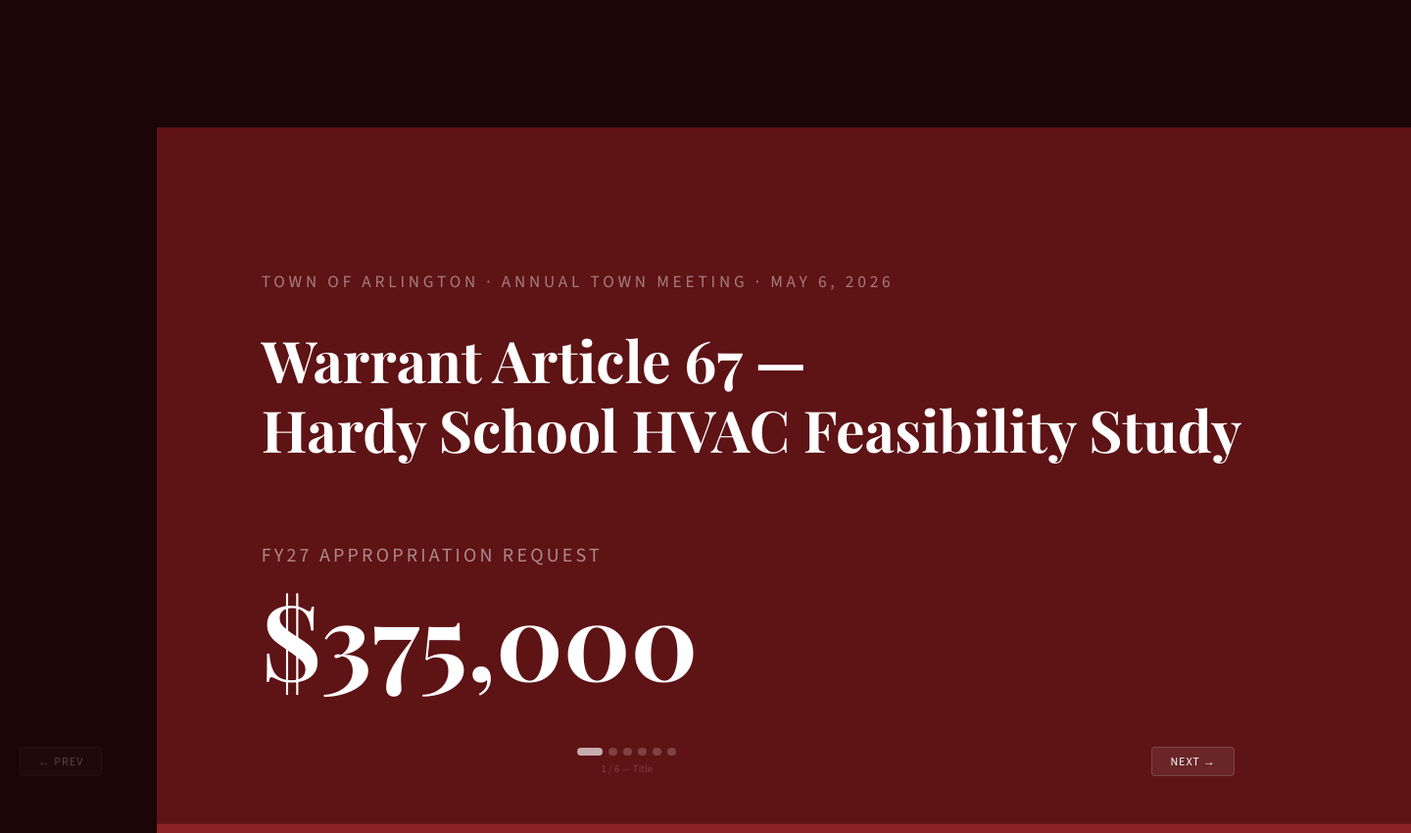
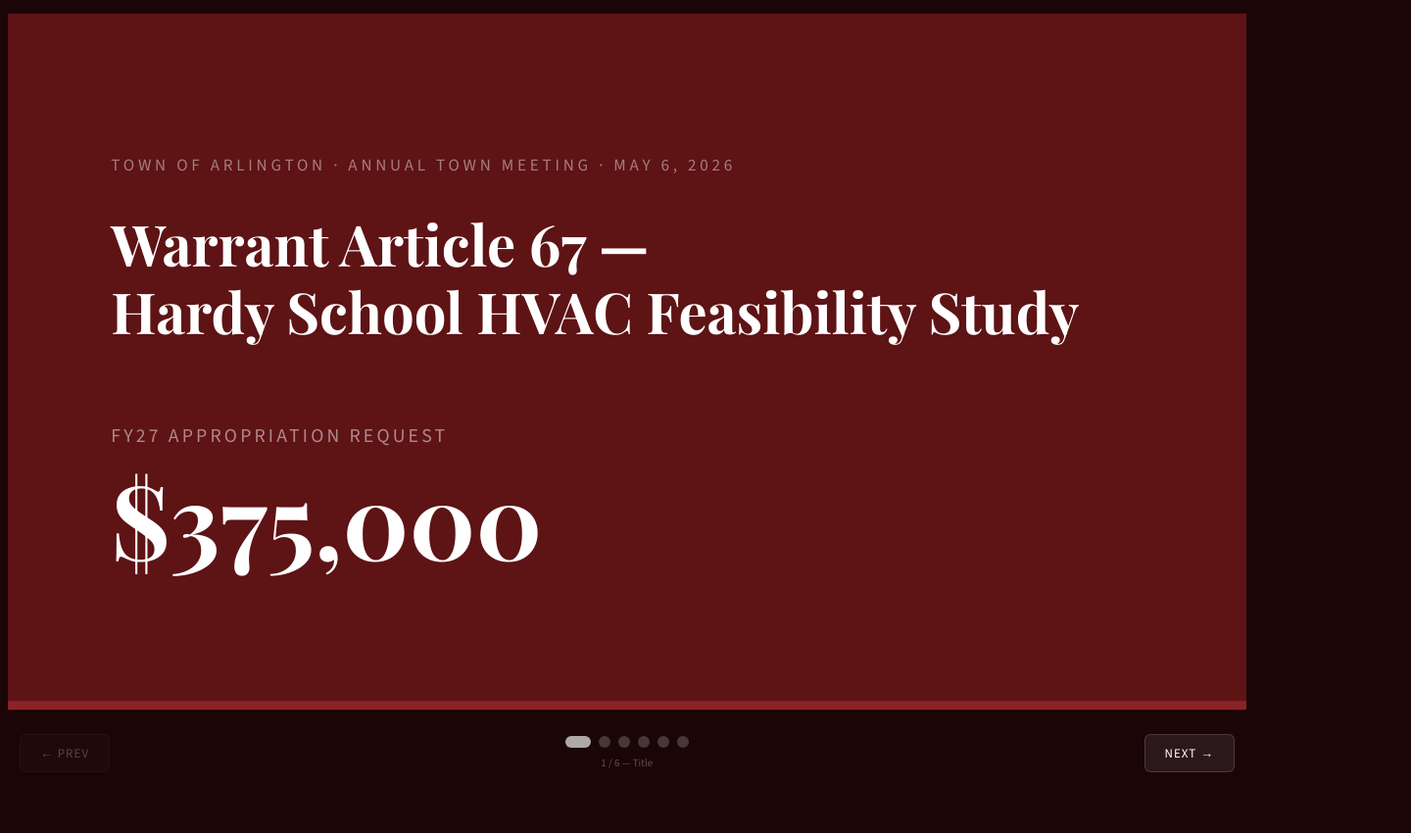
Before and after one commit to solomj00/Hardy, a plain HTML site: page index.html in a window 1280 px wide. Shown: the whole page at 98% size, 1440 px wide, since content can reach past the window. After the commit the page ends 800 px from the top, so only its background shows below. Drawn offline with nearby package versions, Linux system fonts and the light colour scheme.

Commit message:
Update index.html
Gemini version

```diff
--- a/index.html
+++ b/index.html
@@ -10,8 +10,24 @@
   <script src="https://unpkg.com/@babel/standalone/babel.min.js"></script>
   <style>
     * { margin: 0; padding: 0; box-sizing: border-box; }
-    html, body { width: 100%; height: 100%; overflow: hidden; background: #1a0507; }
-    #root { width: 100%; height: 100%; }
+
+    /* Use Flexbox on the body to cleanly separate the stage area from the nav */
+    html, body {
+      width: 100%;
+      height: 100%;
+      overflow: hidden;
+      background: #1a0507;
+      display: flex;
+      flex-direction: column;
+    }
+
+    /* The wrapper fills all space above the nav bar */
+    #stage-wrapper {
+      flex: 1;
+      position: relative;
+      width: 100%;
+      overflow: hidden;
+    }
 
     #stage {
       position: absolute;
@@ -19,28 +35,29 @@
       left: 50%;
       width: 960px;
       height: 540px;
-      transform-origin: top left;
+      /* REMOVED: transform-origin: top left; -> Letting it default to center fixes the scaling math */
       /* transform set by JS */
     }
 
     #nav {
-      position: fixed;
-      bottom: 0; left: 0; right: 0;
+      /* REMOVED: position: fixed; -> Flexbox naturally keeps this at the bottom */
+      flex-shrink: 0;
       display: flex;
       align-items: center;
       justify-content: space-between;
-      padding: 8px 20px;
+      padding: 12px 20px; /* Slightly taller padding for mobile thumbs */
       z-index: 100;
+      background: #1a0507;
     }
 
     .nav-btn {
       background: rgba(255,255,255,0.08);
       border: 1px solid rgba(255,255,255,0.15);
       color: #fff;
-      padding: 6px 18px;
-      border-radius: 4px;
+      padding: 10px 20px; /* Increased touch target for mobile */
+      border-radius: 6px;
       font-family: 'Source Sans 3', sans-serif;
-      font-size: 12px;
+      font-size: 13px;
       letter-spacing: 0.08em;
       text-transform: uppercase;
       cursor: pointer;
@@ -48,45 +65,56 @@
     .nav-btn:disabled { opacity: 0.25; cursor: not-allowed; }
 
     .dot {
-      height: 8px; border-radius: 4px;
+      height: 12px; /* Increased from 8px for mobile tap targets */
+      border-radius: 6px;
       background: rgba(255,255,255,0.2);
-      cursor: pointer; transition: width 0.25s;
+      cursor: pointer;
+      transition: width 0.25s;
       display: inline-block;
     }
     .dot.active { background: rgba(255,255,255,0.65); }
   </style>
 </head>
 <body>
-<div id="root"></div>
+
+<div id="stage-wrapper">
+  <div id="stage">
+    <div id="react-root" style="width:960px;height:540px;position:relative;overflow:hidden"></div>
+  </div>
+</div>
+
 <div id="nav">
   <button class="nav-btn" id="prev-btn">← Prev</button>
-  <div style="display:flex;flex-direction:column;align-items:center;gap:6px">
-    <div id="dots" style="display:flex;gap:6px"></div>
-    <div id="slide-label" style="font-family:'Source Sans 3',sans-serif;font-size:11px;color:rgba(255,255,255,0.2)"></div>
+  <div style="display:flex;flex-direction:column;align-items:center;gap:8px">
+    <div id="dots" style="display:flex;gap:8px"></div>
+    <div id="slide-label" style="font-family:'Source Sans 3',sans-serif;font-size:11px;color:rgba(255,255,255,0.3)"></div>
   </div>
   <button class="nav-btn" id="next-btn">Next →</button>
 </div>
 
 <script>
-  // Scale the stage to fit the viewport, leaving room for nav
+  // Scale the stage based on the exact dimensions of the wrapper,
+  // bypassing iOS Safari URL bar quirks and overlapping issues.
   function scaleStage() {
-    const NAV_H = 44;
-    const vw = window.innerWidth;
-    const vh = window.innerHeight - NAV_H;
-    const scale = Math.min(vw / 960, vh / 540);
+    const wrapper = document.getElementById('stage-wrapper');
     const el = document.getElementById('stage');
-    if (el) {
-      el.style.transform = `translate(-50%, -50%) scale(${scale})`;
-    }
+    if (!wrapper || !el) return;
+
+    const vw = wrapper.clientWidth;
+    const vh = wrapper.clientHeight;
+
+    // Calculate scale, leaving a tiny 16px buffer so the slide doesn't scrape the edge of the glass on mobile
+    const scale = Math.min((vw - 16) / 960, (vh - 16) / 540);
+
+    el.style.transform = `translate(-50%, -50%) scale(${scale})`;
   }
+
   window.addEventListener('resize', scaleStage);
   document.addEventListener('DOMContentLoaded', scaleStage);
+  // Ensure it fires after fonts/React render
   setTimeout(scaleStage, 100);
+  setTimeout(scaleStage, 500);
 </script>
-
-<div id="stage">
-  <div id="react-root" style="width:960px;height:540px;position:relative;overflow:hidden"></div>
-</div>
 
 <script type="text/babel">
   const { useState, useEffect, useCallback } = React;
@@ -174,7 +202,7 @@
       ["Green School Works", false, false, false, true ],
     ];
     const opts = [
-      { title: "Gas — No A/C",           net: "$3.97M", sub: "No grants available" },
+      { title: "Gas — No A/C",            net: "$3.97M", sub: "No grants available" },
       { title: "Gas + Air Conditioning", net: "$8.87M", sub: "No grants available" },
       { title: "Air Source Heat Pumps",  net: "$4.52M", sub: "$10.0M before grants" },
       { title: "Geothermal",             net: "$3.71M", sub: "$13.2M before grants", best: true },
@@ -379,7 +407,7 @@
       SLIDES.forEach((_, i) => {
         const d = document.createElement("div");
         d.className = "dot" + (i === cur ? " active" : "");
-        d.style.width = i === cur ? "26px" : "9px";
+        d.style.width = i === cur ? "26px" : "12px"; // Increased inactive dot width slightly for proportion
         d.addEventListener("click", () => setCur(i));
         dotsEl.appendChild(d);
       });
@@ -393,7 +421,6 @@
   }
 
   ReactDOM.createRoot(document.getElementById("react-root")).render(<App />);
-  scaleStage();
 </script>
 </body>
 </html>
```
